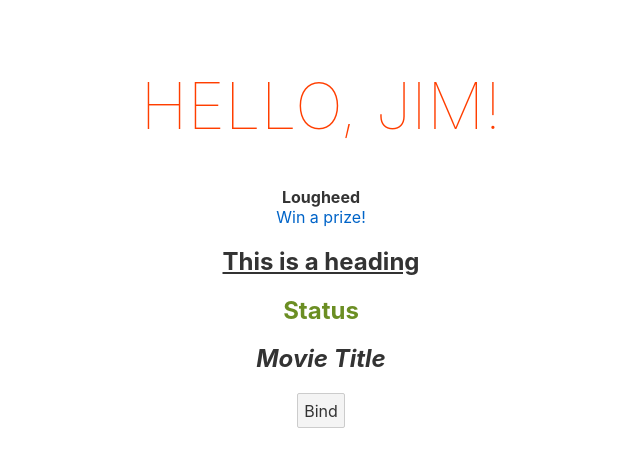
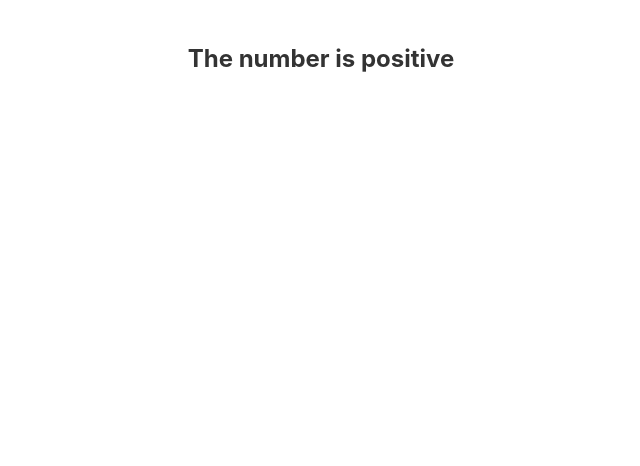
Before and after one commit to jim-lougheed/svelte-tutorial, a Svelte app: page / in a window 1280 px wide. Shown: the top 466 px of the page, without its empty margins (319-959 px from the left). Built offline with nearby package versions, Linux system fonts and the light colour scheme.

Commit message:
Complete 9: Conditional Rendering

```diff
--- a/src/App.svelte
+++ b/src/App.svelte
@@ -1,28 +1,47 @@
 <script>
-	const name = "Jim";
-	const lastName = "<b>Lougheed</b>";
-	const hack = `<a href="#" onclick="alert('You have been hacked!')">Win a prize!</a>`;
-	const id = "heading";
-	const disabled = false;
-	const status = "success";
+	// VIDS 1-8
+	// const name = "Jim";
+	// const lastName = "<b>Lougheed</b>";
+	// const hack = `<a href="#" onclick="alert('You have been hacked!')">Win a prize!</a>`;
+	// const id = "heading";
+	// const disabled = false;
+	// const status = "success";
 	// const isPromoted = true;
-	const promoted = true;
+	// const promoted = true;
+
+	// VIDS 9-
+	const num = 5;
 </script>
 
 <main>
-	<h1>Hello, {name}!</h1>
+	<!-- VIDS 1-8 -->
+	<!-- <h1>Hello, {name}!</h1>
 	<div>{@html lastName}</div>
 	<div>{@html hack}</div>
 	<h2 class="underline" {id}>This is a heading</h2>
-	<h2 class={status}>Status</h2>
+	<h2 class={status}>Status</h2> -->
+
 	<!-- <h2 class={isPromoted ? "promoted" : ""}>Movie Title</h2> -->
 	<!-- <h2 class:promoted={isPromoted}>Movie Title</h2> -->
-	<h2 class:promoted>Movie Title</h2>
-	<button {disabled}>Bind</button>
+	<!-- <h2 class:promoted>Movie Title</h2>
+
+	<button {disabled}>Bind</button> -->
+
+	<!-- VIDS 9- -->
+	{#if num === 0}
+	<h2>The number is 0</h2>
+	{:else if num < 0}
+	<h2>The number is negative</h2>
+	{:else if num > 0}
+	<h2>The number is positive</h2>
+	{:else}
+	<h2>The number is not a number</h2>
+	{/if}
 </main>
 
 <style>
-	.underline {
+	/* VIDS 1-8 */
+	/* .underline {
 		text-decoration: underline;
 	}
 	.danger {
@@ -33,7 +52,7 @@
 	}
 	.promoted {
 		font-style: italic;
-	}
+	} */
 	main {
 		text-align: center;
 		padding: 1em;
```
